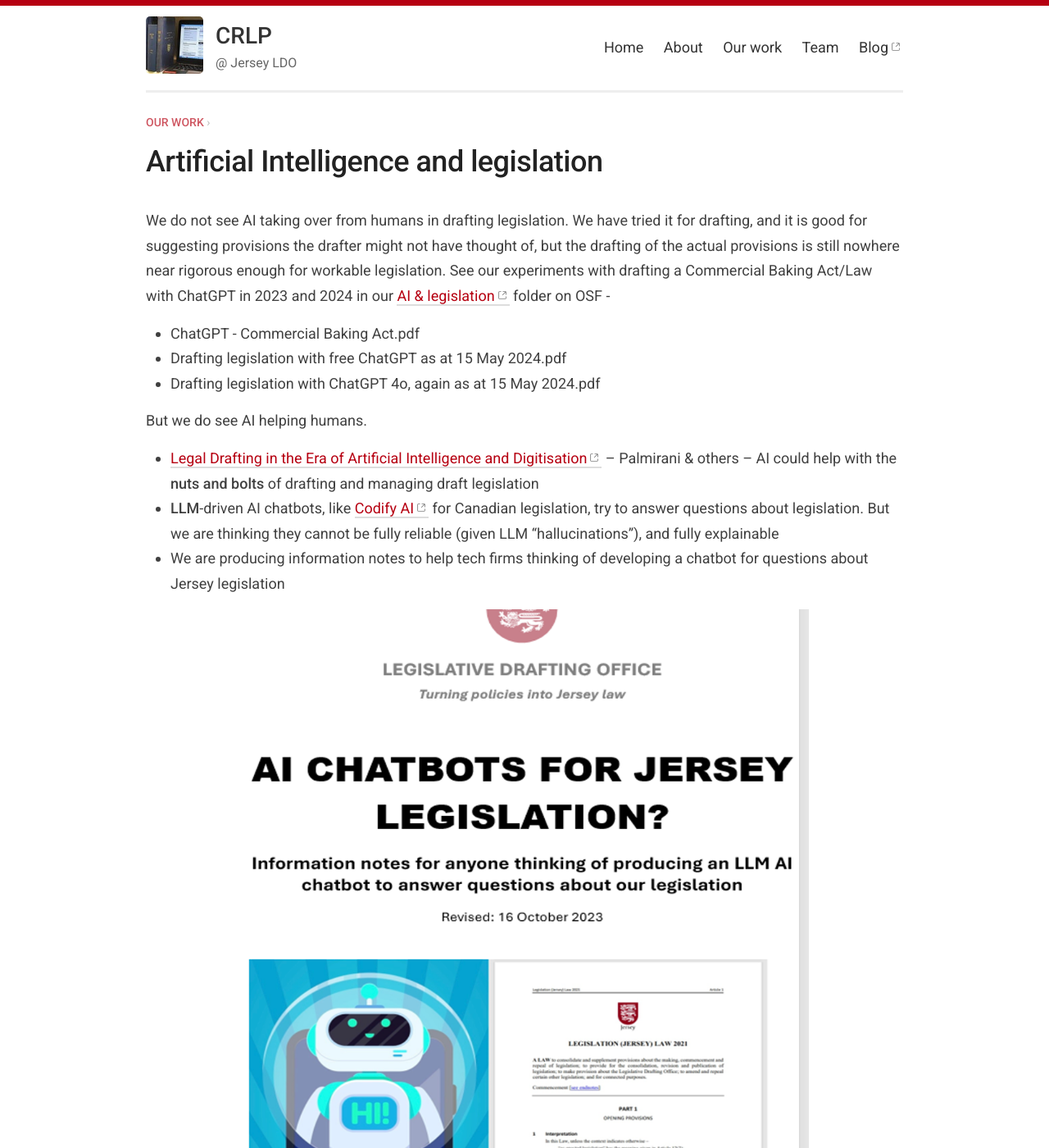
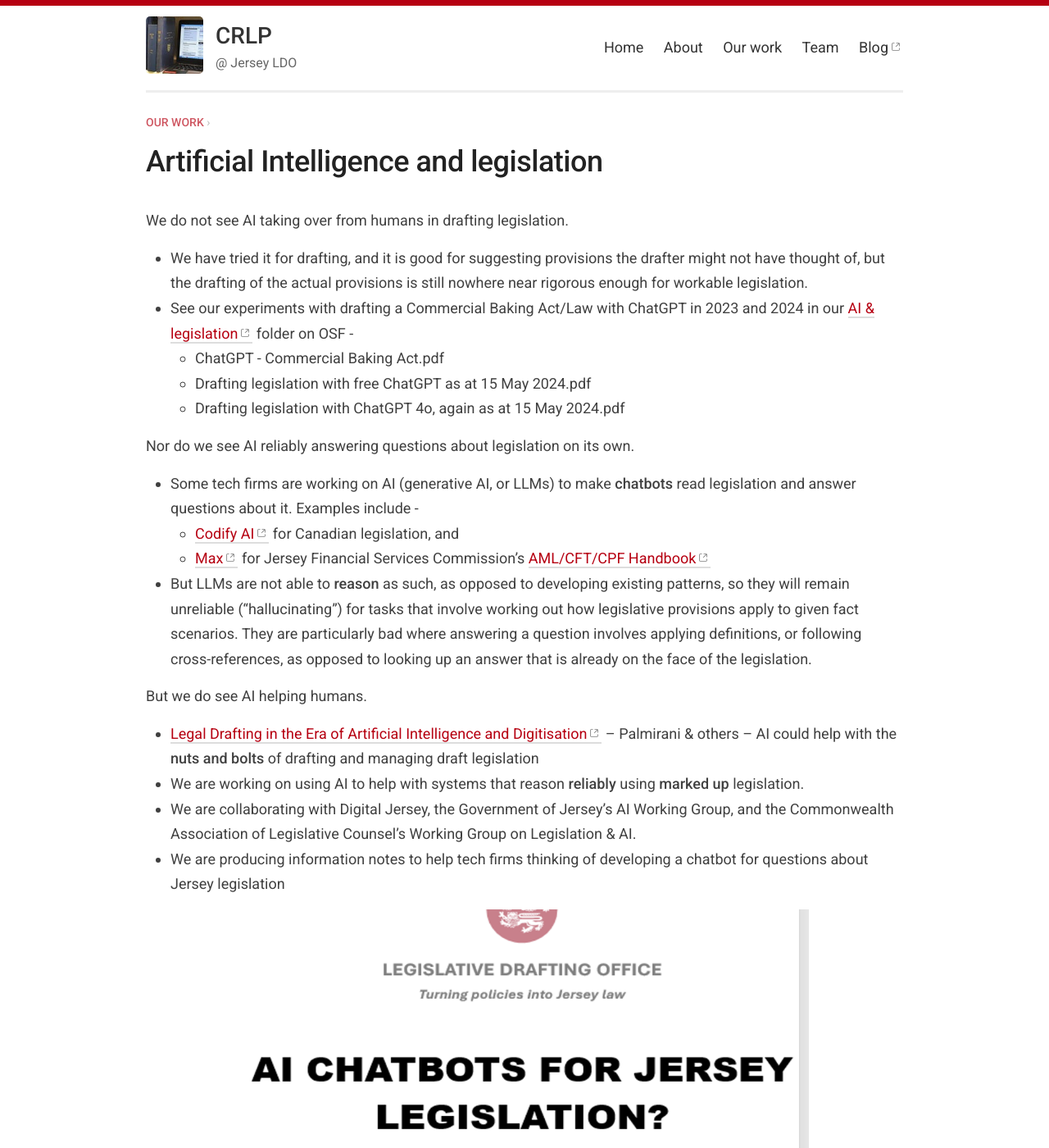
Before and after one commit to crlp-jerseyldo/crlp-jerseyldo.github.io, a Jekyll site: the page built from _pages/ai-and-legislation.md, in a window 1280 px wide and 1400 px high. Shown: the whole window at 82% size. Built offline with Jekyll 4.4.1, drawn with Linux system fonts in a browser that asks for light colours; some of the changed text lies outside the part shown.

Commit message:
Update ai-and-legislation.md
Expanding & updating

```diff
--- a/_pages/ai-and-legislation.md
+++ b/_pages/ai-and-legislation.md
@@ -6,23 +6,32 @@ parent: Our work
 parent_url: /work/
 ---
 
-We do not see AI taking over from humans in drafting legislation. We have tried it for drafting, and it is good for suggesting provisions the drafter might not have thought of, but the drafting of the actual provisions is still nowhere near rigorous enough for workable legislation. See our experiments with drafting a Commercial Baking Act/Law with ChatGPT in 2023 and 2024 in our [AI & legislation](https://osf.io/bkjqx/){:target="_blank"} folder on OSF -
-* ChatGPT - Commercial Baking Act.pdf
-* Drafting legislation with free ChatGPT as at 15 May 2024.pdf
-* Drafting legislation with ChatGPT 4o, again as at 15 May 2024.pdf
+We do not see AI taking over from humans in drafting legislation.
+* We have tried it for drafting, and it is good for suggesting provisions the drafter might not have thought of, but the drafting of the actual provisions is still nowhere near rigorous enough for workable legislation.
+* See our experiments with drafting a Commercial Baking Act/Law with ChatGPT in 2023 and 2024 in our [AI & legislation](https://osf.io/bkjqx/){:target="_blank"} folder on OSF -
+  * ChatGPT - Commercial Baking Act.pdf
+  * Drafting legislation with free ChatGPT as at 15 May 2024.pdf
+  * Drafting legislation with ChatGPT 4o, again as at 15 May 2024.pdf
+
+Nor do we see AI reliably answering questions about legislation on its own.
+* Some tech firms are working on AI (generative AI, or LLMs) to make **chatbots** read legislation and answer questions about it. Examples include -
+  * [Codify AI](https://codifyai.com/){:target="_blank"} for Canadian legislation, and
+  * [Max](https://askmax.je/){:target="_blank"} for Jersey Financial Services Commission's [AML/CFT/CPF Handbook](https://www.jerseyfsc.org/industry/financial-crime/amlcftcpf-handbooks/amlcftcpf-handbook/){:target="_blank"}
+* But LLMs are not able to **reason** as such, as opposed to developing existing patterns, so they will remain unreliable ("hallucinating") for tasks that involve working out how legislative provisions apply to given fact scenarios. They are particularly bad where answering a question involves applying definitions, or following cross-references, as opposed to looking up an answer that is already on the face of the legislation.
 
 But we do see AI helping humans.
 * [Legal Drafting in the Era of Artificial Intelligence and Digitisation](https://joinup.ec.europa.eu/sites/default/files/document/2022-06/Drafting%20legislation%20in%20the%20era%20of%20AI%20and%20digitisation%20%E2%80%93%20study.pdf){:target="_blank"} – Palmirani & others – AI could help with the **nuts and bolts** of drafting and managing draft legislation
-* **LLM**-driven AI chatbots, like [Codify AI](https://codifyai.com/){:target="_blank"} for Canadian legislation, try to answer questions about legislation. But we are thinking they cannot be fully reliable (given LLM “hallucinations”), and fully explainable
+* We are working on using AI to help with systems that reason **reliably** using **marked up** legislation.
+* We are collaborating with Digital Jersey, the Government of Jersey's AI Working Group, and the Commonwealth Association of Legislative Counsel's Working Group on Legislation & AI.
 * We are producing information notes to help tech firms thinking of developing a chatbot for questions about Jersey legislation
 
 ![Front page of draft of our notes for Jersey legislation chatbot developers](/images/Jsychatbotnote.png)
 
-But can AI help human drafters to **parse** draft legislation (or maybe already enacted legislation) for key elements that a useful computer program would want to be able to read? We currently think a “hybrid” approach looks most likely to be useful –
+So can AI help human drafters to **parse** draft legislation (or maybe already enacted legislation) for key elements that a useful computer program would want to be able to read? We currently think a “hybrid” approach looks most likely to be useful –
 * statistical/generative AI, and
 * rule-based logic systems
 
-helping each other. See Jason Morris [“GPT4 & Rules as Code”](https://gauntlet173.github.io/post/2023_04_12_llm_and_rac/){:target="_blank"}
+helping each other. See Jason Morris [“GPT4 & Rules as Code”](https://gauntlet173.github.io/post/2023_04_12_llm_and_rac/){:target="_blank"} and a Canadian government team's [bid to develop Rules as Code chatbots](https://www.youtube.com/watch?v=UIz4TLBO4WQ){:target="_blank"}
 
 We are working with [Digital Jersey](https://www.digital.je){:target="_blank"}, Go Reply & Google on a test of how **[Google Cloud’s AIs](https://cloud.google.com/products/ai/?hl=en){:target="_blank"}** (beyond LLMs) can learn to identify standard/logical elements in drafts. That would help drafters make their drafts computer-readable.
 * **Definitions** – scope, defined term, definition
```
Also changed, not shown: other parts of _pages/ai-and-legislation.md (+1 -1 lines).
